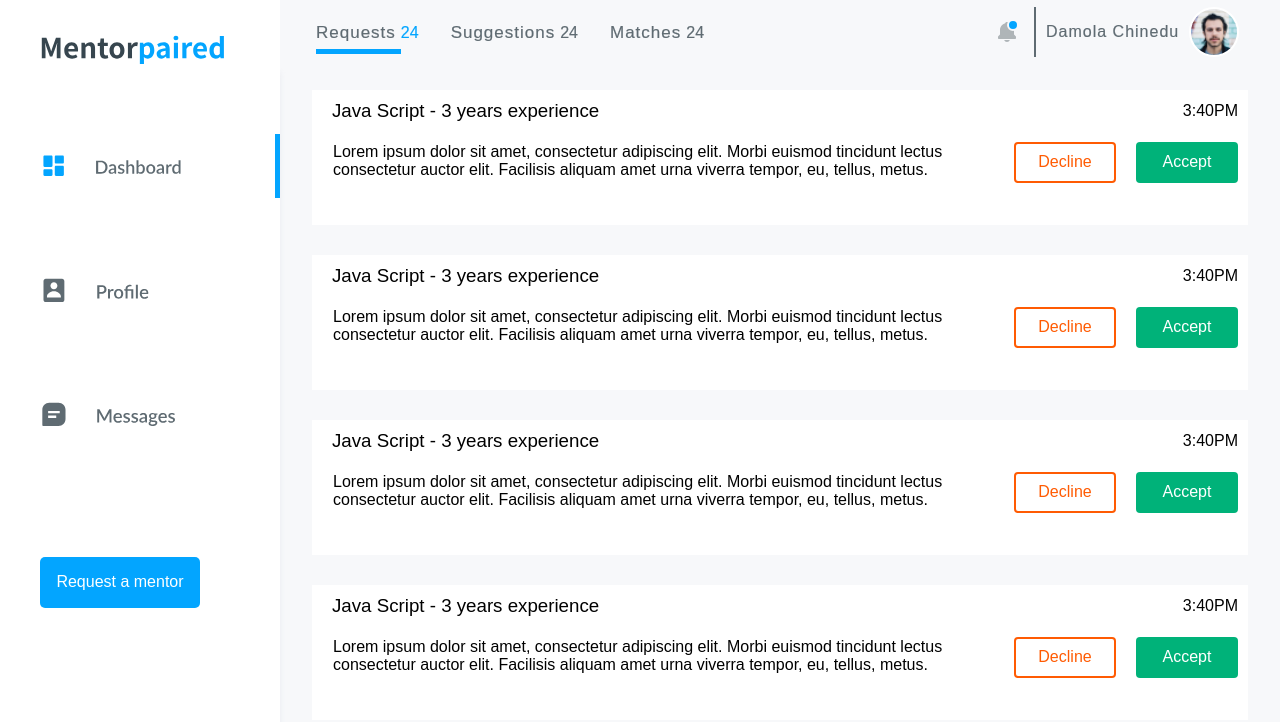
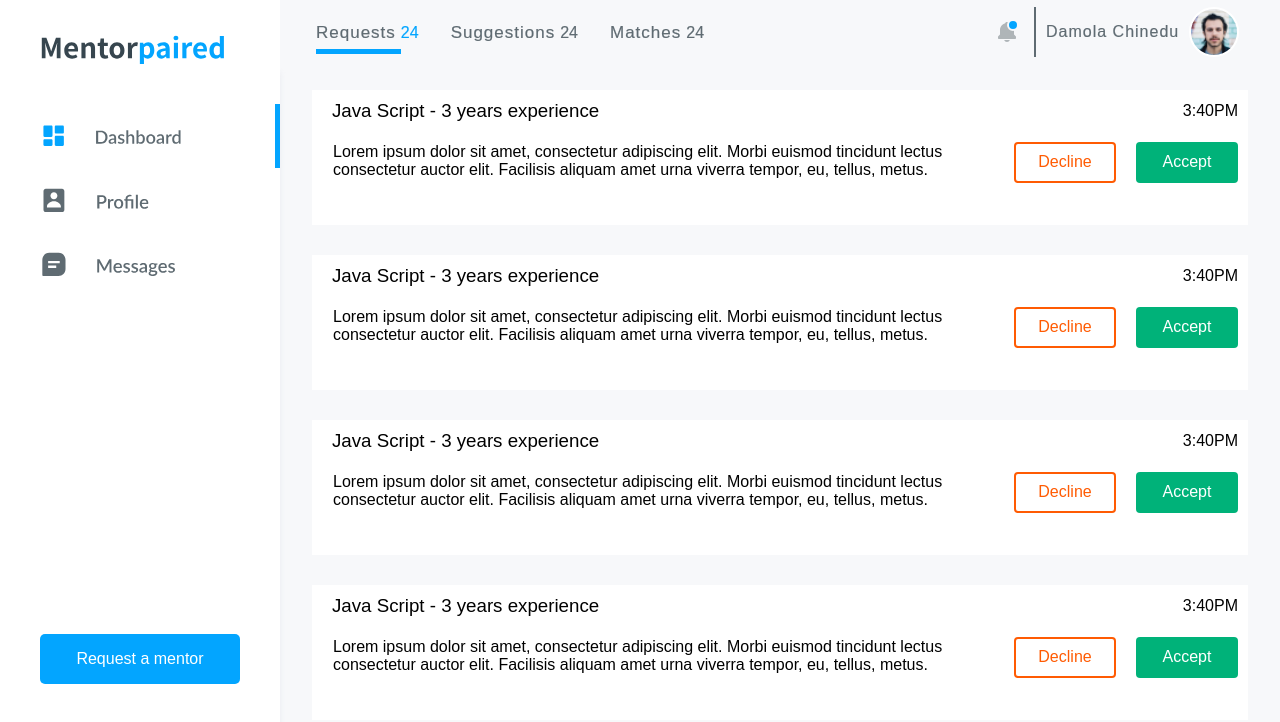
Before and after one commit to mentorpaired/frontend, a React (Create React App) app: page / in a window 1280 px wide. Shown: the top 722 px of the page. Built offline with nearby package versions, Linux system fonts and the light colour scheme; sample sign-in values are in the browser's storage.

Commit message:
styles: modified sidebar styles

```diff
--- a/src/modules/dashboard/components/navbar/navbar.styles.css
+++ b/src/modules/dashboard/components/navbar/navbar.styles.css
@@ -22,7 +22,7 @@
     border-radius: 5px;
     color: #fff;
     background-color: #03A5FF;
-    width: 80%;
+    width: 100%;
     margin: 80px auto;
     cursor: pointer;
 }
--- a/src/modules/dashboard/components/sidebar/Sidebar.jsx
+++ b/src/modules/dashboard/components/sidebar/Sidebar.jsx
@@ -17,6 +17,7 @@ const Sidebar = (props) => {
 				</div>
 			</div>
 			<div className='sidebar-body ps'>
+				<div className="flex-container">
 				<ul className='nav'>
 					<li
 						className={`nav-item ${
@@ -48,6 +49,7 @@ const Sidebar = (props) => {
 					</li>
 				</ul>
 				<button className='btn-req'>Request a mentor</button>
+				</div>
 			</div>
 		</div>
 	);
--- a/src/modules/dashboard/components/sidebar/sidebar.styles.scss
+++ b/src/modules/dashboard/components/sidebar/sidebar.styles.scss
@@ -112,14 +112,17 @@ svg {
 	padding-left: 0;
 	margin-bottom: 0;
 	list-style: none;
+	flex: 1;
 	/* border: 1px solid green; */
 }
 
 .sidebar .sidebar-body .nav .nav-item {
 	/* position: relative; */
-	/* border: 1px solid black; */
+	// border: 1px solid black;
+	display: flex;
+	align-items: center;
 	/* margin: auto; */
-	margin: 30px auto;
+	// margin: 30px auto;
 	width: 240px;
 }
 .nav-item-active {
@@ -135,6 +138,14 @@ svg {
   color: inherit;
 } */
 
+.flex-container {
+	display: flex;
+	flex-direction: column;
+	// border: 1px solid red;
+	height: 100%;
+	width: 100%;
+}
+
 .sidebar .sidebar-body .nav .nav-item .nav-link .link-title {
 	margin-left: 12.8px;
 	font-size: 16px;
```
